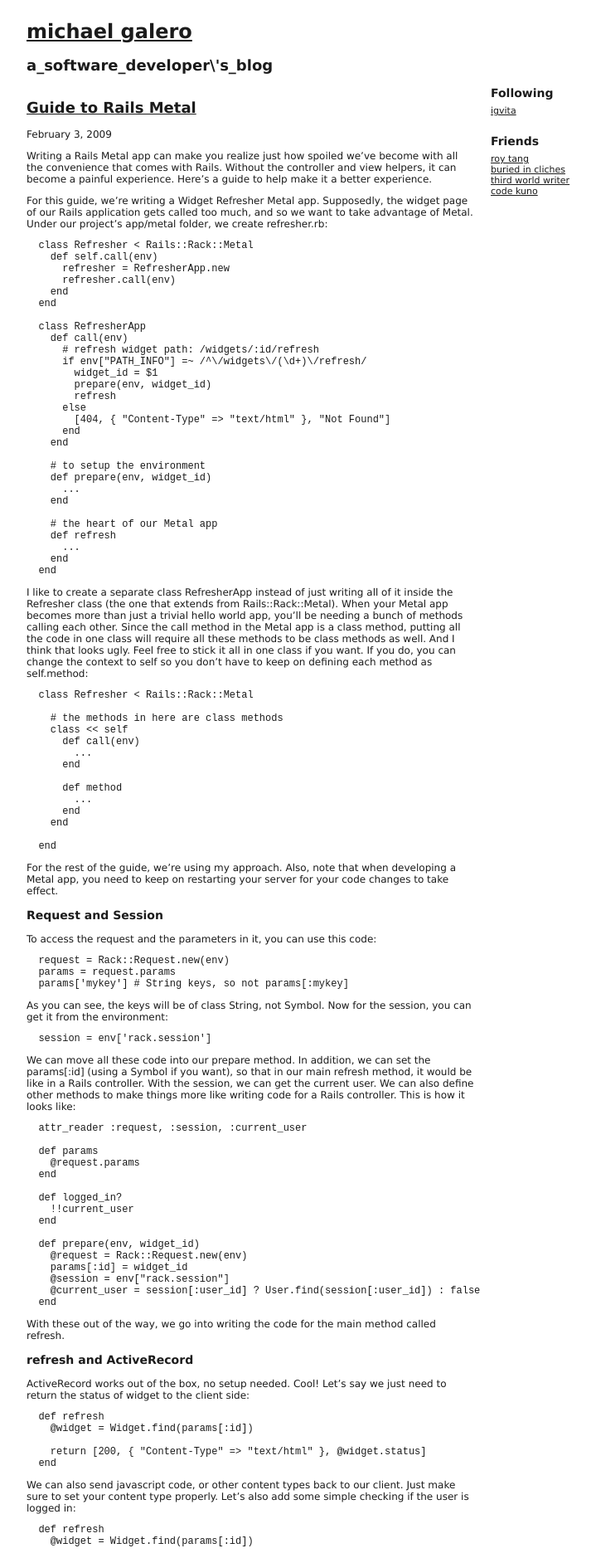
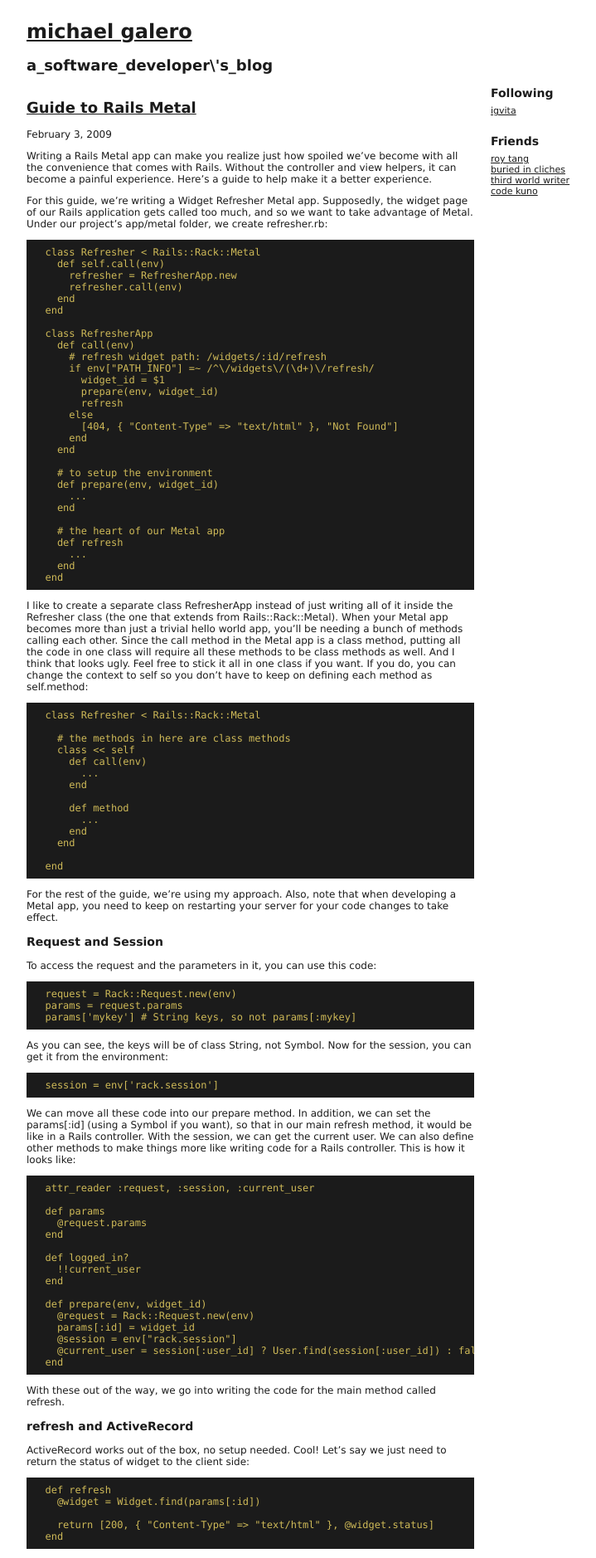
Before and after one commit to mikong/dev.michaelgalero.com, a Jekyll site: the page built from index.html, in a window 1280 px wide. Shown: the top 1878 px of the page at 83% size, without its empty margins (218-937 px from the left). Built offline with Jekyll 4.4.1, drawn with Linux system fonts in a browser that asks for light colours; Markdown is read by kramdown in place of the engine named in the settings; the list of posts is cut into pages by our own code.

Commit message:
Style code section.

```diff
--- a/css/main.css
+++ b/css/main.css
@@ -63,3 +63,11 @@ a:hover, a:active { color: white; background: #1b1b1b; }
   font: bold 14px "lucidamac bold", "lucida grande", verdana, arial, helvetica, sans-serif;
   margin: 0 0 0.5em;
 }
+
+pre {
+  color: #cfba58; /* selections: #63ff00, #cfba58, #fff */
+  background: #1b1b1b;
+  overflow: auto;
+  font: normal 12px "bitstream vera sans mono", monaco, "lucida console", "courier new", courier, serif;
+  margin: 0.9em 0; padding: 8px;
+}
```
